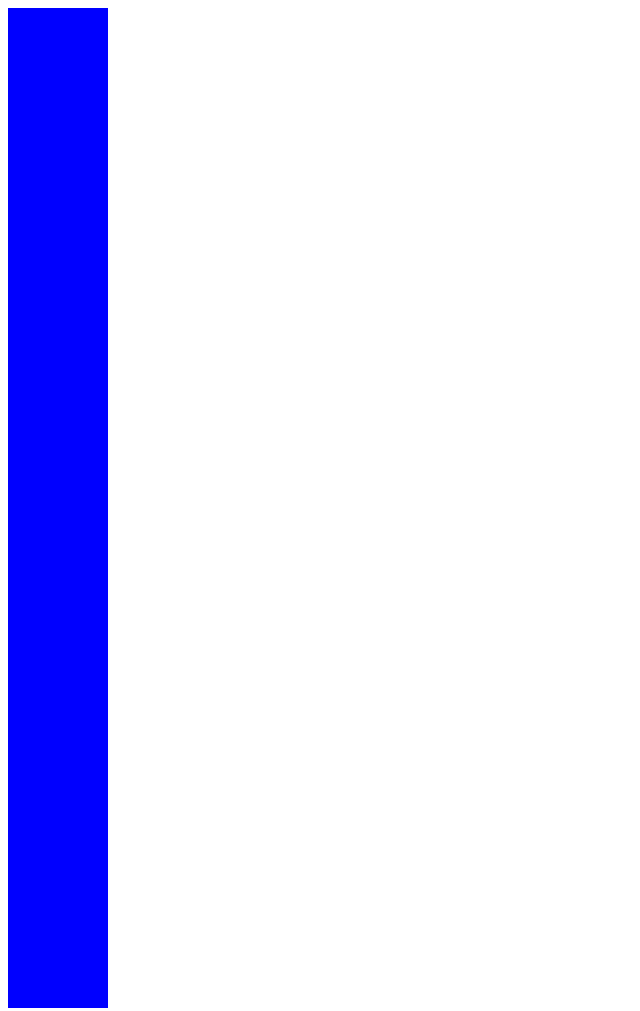
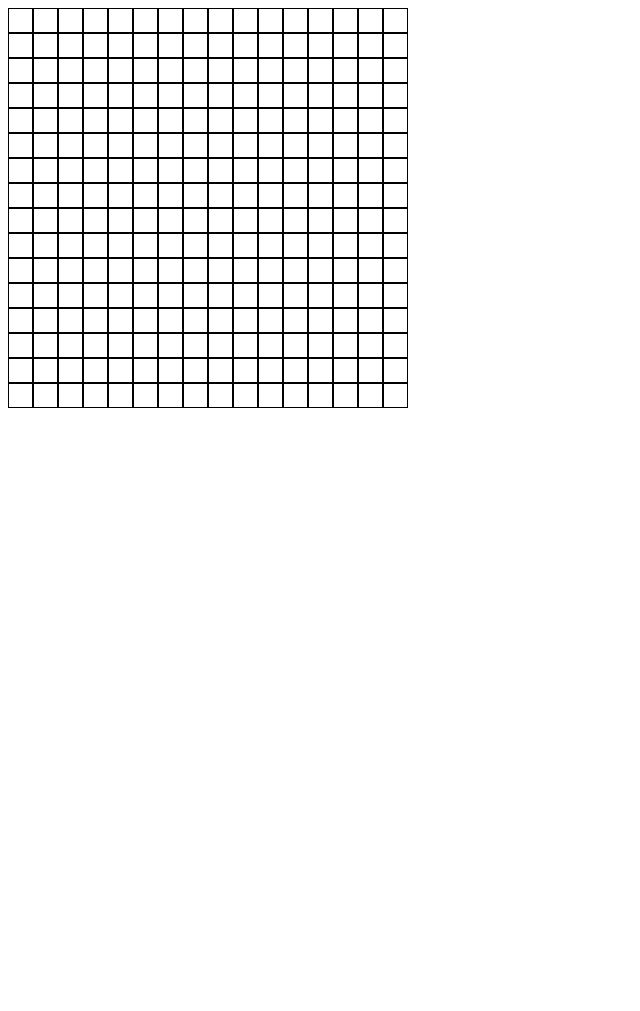
Before and after one commit to PiotrCholewinski/Etch-a-sketch, a plain HTML site: page index.html in a window 1280 px wide. Shown: the whole page, without its empty margins (0-640 px from the left). After the commit the page ends 800 px from the top, so only its background shows below. Drawn offline with Linux system fonts and the light colour scheme.

Commit message:
create 16x16 grid of square divs

```diff
--- a/index.html
+++ b/index.html
@@ -5,6 +5,7 @@
     <meta http-equiv="X-UA-Compatible" content="IE=edge">
     <meta name="viewport" content="width=device-width, initial-scale=1.0">
     <title>Etch-a-sketch</title>
+    <link rel="stylesheet" href="main.css"/>
     <script src="script.js" defer></script>
 </head>
 <body>
--- a/main.css
+++ b/main.css
@@ -0,0 +1,6 @@
+#grid {
+    width: 400px;
+    display: flex;
+    flex-wrap: wrap;
+
+}
--- a/script.js
+++ b/script.js
@@ -1,10 +1,13 @@
 // creating square divs
 
-for (let i = 0; i < 10; i++) {
+for (let i = 0; i < 256; i++) {
     const div = document.createElement("div");
-    div.style.width = "100px";
-    div.style.height = "100px";
-    div.style.backgroundColor = "blue";
+    div.style.width = "25px";
+    div.style.height = "25px";
+    div.style.backgroundColor = "white";
+    div.style.border = "solid black";
+    div.style.borderWidth = "0.6px";
+    div.style.boxSizing = "border-box";
     document.getElementById("grid").appendChild(div);
     console.log(div)
 }
```
